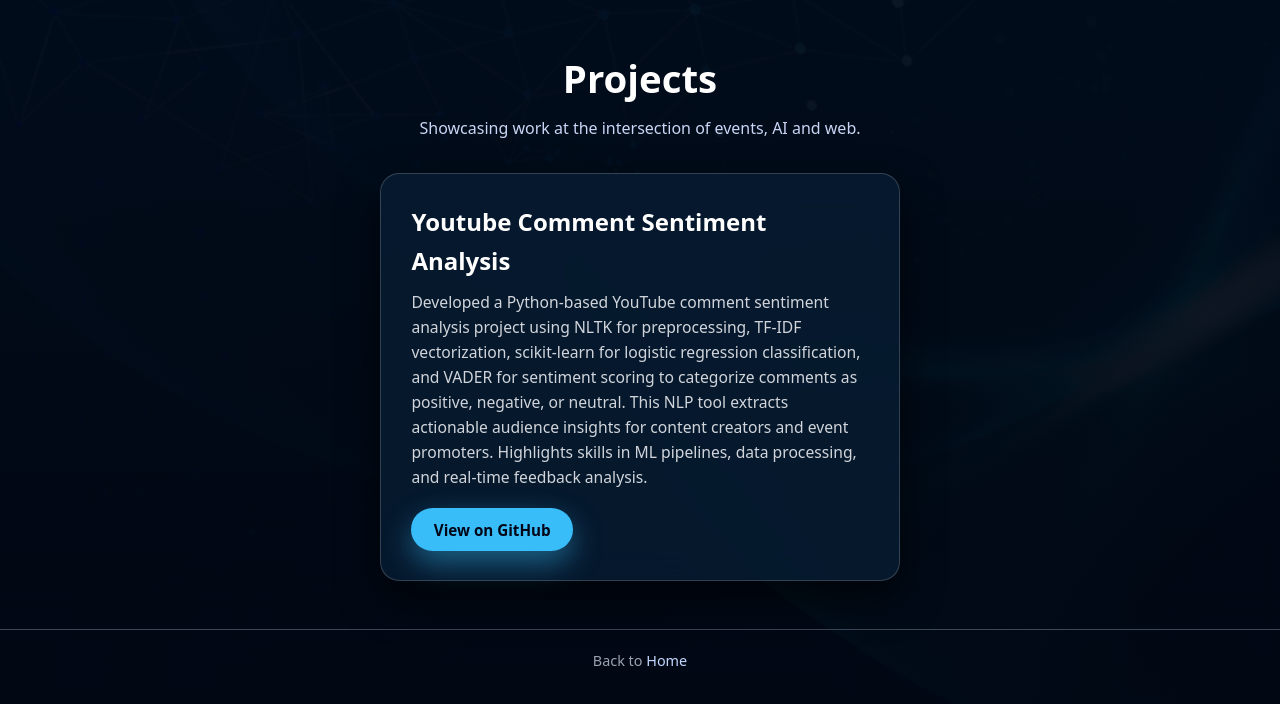
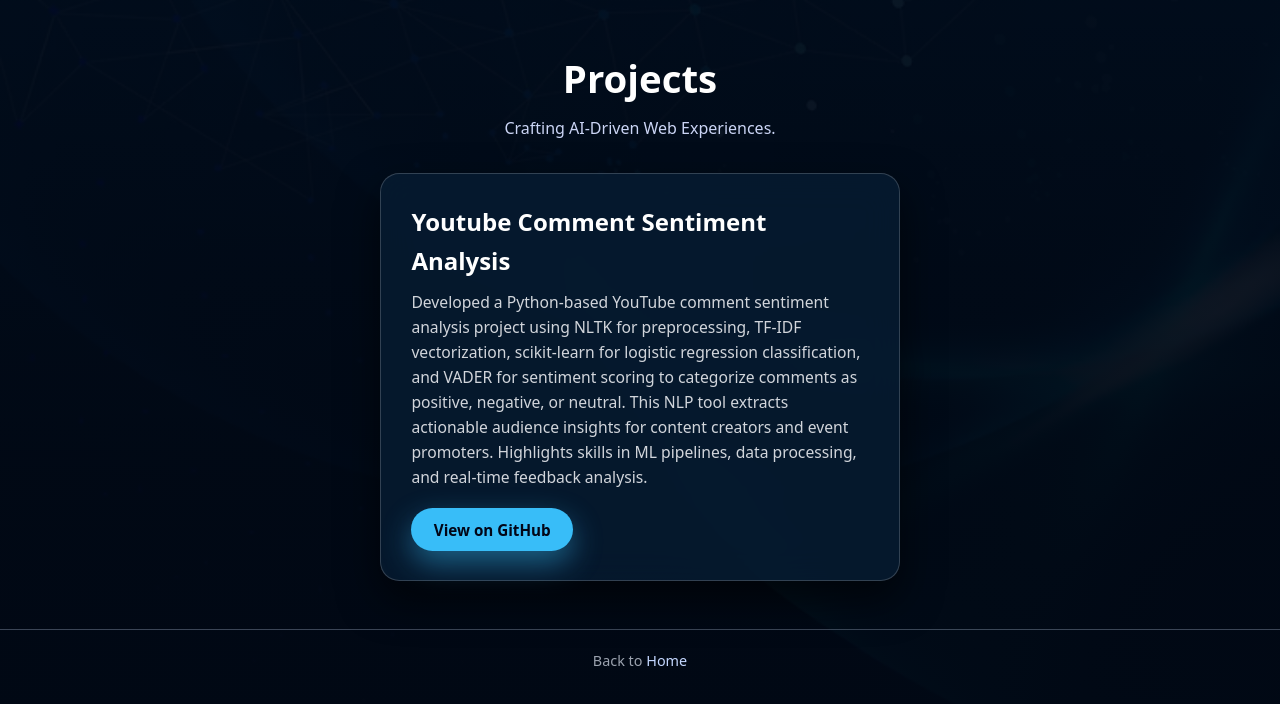
Before and after one commit to aryan3204/aryangupta.guthub.io, a plain HTML site: page projects.html in a window 1280 px wide. Drawn offline with Linux system fonts and the light colour scheme.

Commit message:
Update subtitle for projects section

```diff
--- a/projects.html
+++ b/projects.html
@@ -11,7 +11,7 @@
     <div class="container">
       <h1>Projects</h1>
       <p class="subtitle">
-        Showcasing work at the intersection of events, AI and web.
+        Crafting AI-Driven Web Experiences.
       </p>
     </div>
   </header>
```
